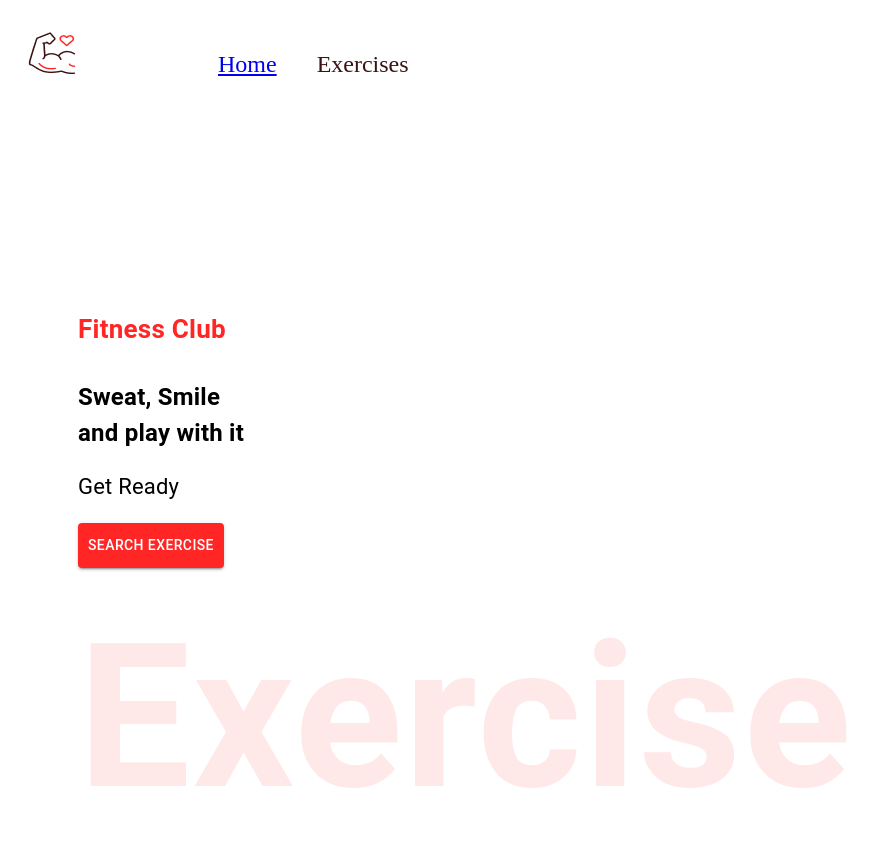
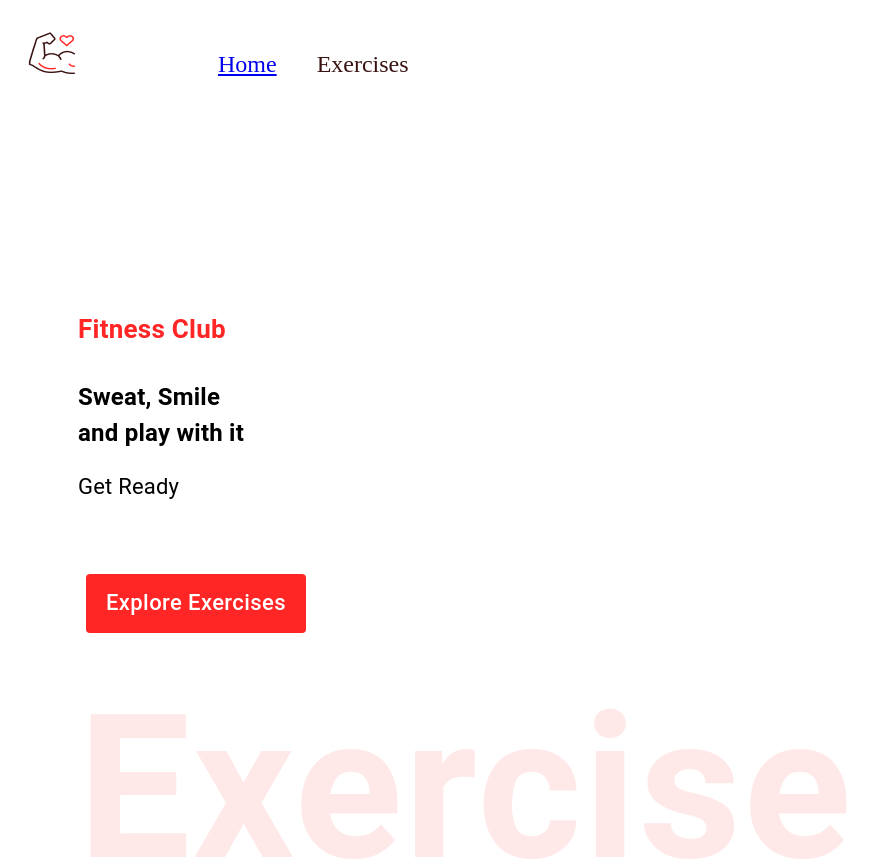
Before and after one commit to Mishmoready/Exercise-app, a React (Vite) app in the folder exercise-app/: page / in a window 1280 px wide. Shown: the top 859 px of the page, without its empty margins (0-881 px from the left). Built offline with nearby package versions, Linux system fonts and the light colour scheme; no server answers.

Commit message:
more updates on self project

```diff
--- /dev/null
+++ b/exercise-app/src/components/BodyPart.jsx
@@ -0,0 +1,34 @@
+import { Stack } from "@mui/material";
+import Icon from "../assets/icons/gym.png";
+
+const BodyPart = ({ item, setBodyPart, bodyPart }) => {
+  return (
+    <Stack
+      type="button"
+      alignItems="center"
+      justifyContent="center"
+      className="bodyPart-card"
+      sx={{
+        borderTop: "4px solid #FF2625",
+        background: "#fff",
+        borderBottomLeftRadius: "20px",
+        width: "270px",
+        height: "282px",
+        cursor: "pointer",
+        gap: "47px",
+      }}
+      onClick={() => {
+        setBodyPart(item);
+        window.scrollTo({ top: 1800, left: 100, behavior: "smooth" });
+      }}
+    >
+      <img
+        src={Icon}
+        alt="dumbbell"
+        style={{ width: "40px", height: "40px" }}
+      />
+    </Stack>
+  );
+};
+
+export default BodyPart;
--- a/exercise-app/src/components/HeroBanner.jsx
+++ b/exercise-app/src/components/HeroBanner.jsx
@@ -1,4 +1,4 @@
-import { Box, Typography, Stack, Button } from "@mui/material";
+import { Box, Typography, Button } from "@mui/material";
 import HeroBannerImage from "../assets/images/banner.png";
 
 const HeroBanner = () => {
@@ -25,13 +25,24 @@ const HeroBanner = () => {
       <Typography fontSize={"22px"} lineHeight={"25px"} mb={3}>
         Get Ready
       </Typography>
-      <Button
-        variant="contained"
-        color="error"
-        href="#exercises"
-        sx={{ backgroundColor: "#ff2625", padding: "10px" }}
-      >
-        Search Exercise
+      <Button>
+        <a
+          href="#exercises"
+          style={{
+            marginTop: "45px",
+            textDecoration: "none",
+            width: "200px",
+            textAlign: "center",
+            background: "#FF2625",
+            padding: "10px",
+            fontSize: "22px",
+            textTransform: "none",
+            color: "white",
+            borderRadius: "4px",
+          }}
+        >
+          Explore Exercises
+        </a>
       </Button>
       <Typography
         fontWeight={600}
--- a/exercise-app/src/components/HorizontalScrollbar.jsx
+++ b/exercise-app/src/components/HorizontalScrollbar.jsx
@@ -1,5 +1,22 @@
-const HorizontalScrollbar = () => {
-  return <div>HorizontalScrollbar</div>;
+import { Box } from "@mui/material";
+import BodyPart from "./BodyPart";
+
+// eslint-disable-next-line react/prop-types
+const HorizontalScrollbar = ({ data, bodyPart, setBodyPart }) => {
+  return (
+    <div>
+      {data.map((item) => (
+        <Box
+          key={item.id || item}
+          itemId={item.id || item}
+          title={item.id || item}
+          m={"0 40px"}
+        >
+          <BodyPart item={item} bodyPart={bodyPart} setBodyPart={setBodyPart} />
+        </Box>
+      ))}
+    </div>
+  );
 };
 
 export default HorizontalScrollbar;
--- a/exercise-app/src/components/SearchExercises.jsx
+++ b/exercise-app/src/components/SearchExercises.jsx
@@ -3,8 +3,21 @@ import { Box, Button, Stack, TextField, Typography } from "@mui/material";
 import { exerciseOptions, fetchData } from "../utils/fetchData";
 import HorizontalScrollbar from "./HorizontalScrollbar";
 
-const SearchExercises = () => {
+// eslint-disable-next-line react/prop-types
+const SearchExercises = ({ setExercises, bodyPart, setBodyPart }) => {
   const [search, setSearch] = useState("");
+  const [bodyParts, setBodyParts] = useState([]);
+
+  useEffect(() => {
+    const fetchExercisesData = async () => {
+      const bodyPartsData = await fetchData(
+        "https://exercisedb.p.rapidapi.com/exercises/bodyPartList",
+        exerciseOptions
+      );
+      setBodyParts(["all", bodyPartsData]);
+    };
+    fetchExercisesData();
+  }, []);
 
   const handleSearch = async () => {
     if (search) {
@@ -12,7 +25,14 @@ const SearchExercises = () => {
         "https://exercisedb.p.rapidapi.com/exercises",
         exerciseOptions
       );
-      console.log(exercisesData);
+      const searchedExercises = exerciseData.filter(
+        (exercise) =>
+          exercise.target.toLowerCase().includes(search) ||
+          exercise.equipment.toLowerCase().includes(search) ||
+          exercise.bodyPart.toLowerCase().includes(search)
+      );
+      setSearch("");
+      setExercises(searchedExercises);
     }
   };
   return (
@@ -60,7 +80,11 @@ const SearchExercises = () => {
         </Button>
       </Box>
       <Box sx={{ position: "relative", width: "100%", p: "20px" }}>
-        {/* <HorizontalScrollbar data={bodyParts} /> */}
+        <HorizontalScrollbar
+          data={bodyParts}
+          bodyPart={bodyPart}
+          setBodyPart={setBodyPart}
+        />
       </Box>
     </Stack>
   );
--- a/exercise-app/src/pages/Home.jsx
+++ b/exercise-app/src/pages/Home.jsx
@@ -1,4 +1,4 @@
-// import { useState } from "react";
+import { useState } from "react";
 import { Box } from "@mui/material";
 
 import Exercises from "../components/Exercises";
@@ -6,11 +6,22 @@ import SearchExercises from "../components/SearchExercises";
 import HeroBanner from "../components/HeroBanner";
 
 const Home = () => {
+  const [bodyPart, setBodyPart] = useState("all");
+  const [exercises, setExercises] = useState([]);
+
   return (
     <Box>
       <HeroBanner />
-      <SearchExercises />
-      <Exercises />
+      <SearchExercises
+        setExercises={setExercises}
+        bodyPart={bodyPart}
+        setBodyPart={setBodyPart}
+      />
+      <Exercises
+        setExercises={setExercises}
+        bodyPart={bodyPart}
+        exercises={exercises}
+      />
     </Box>
   );
 };
```
